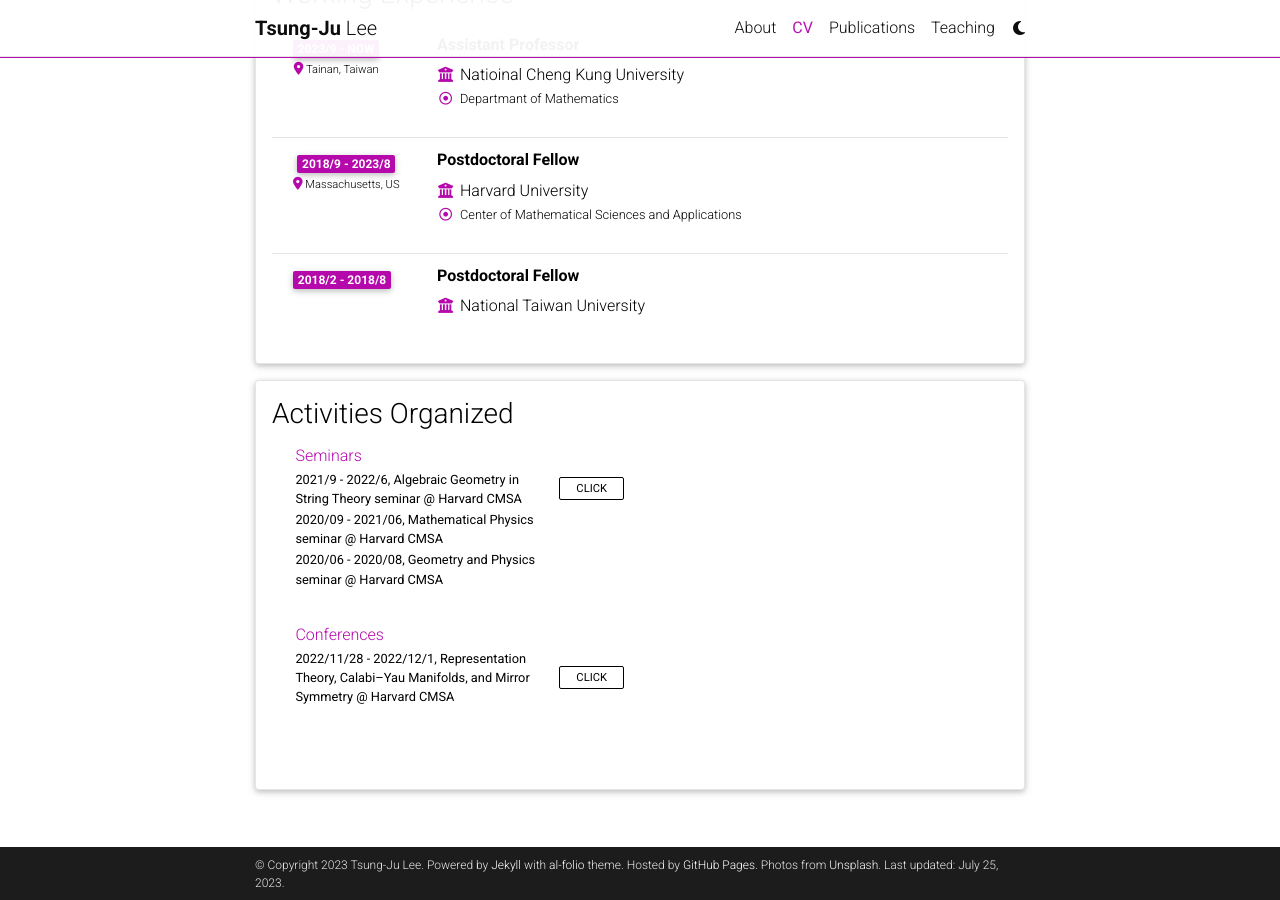
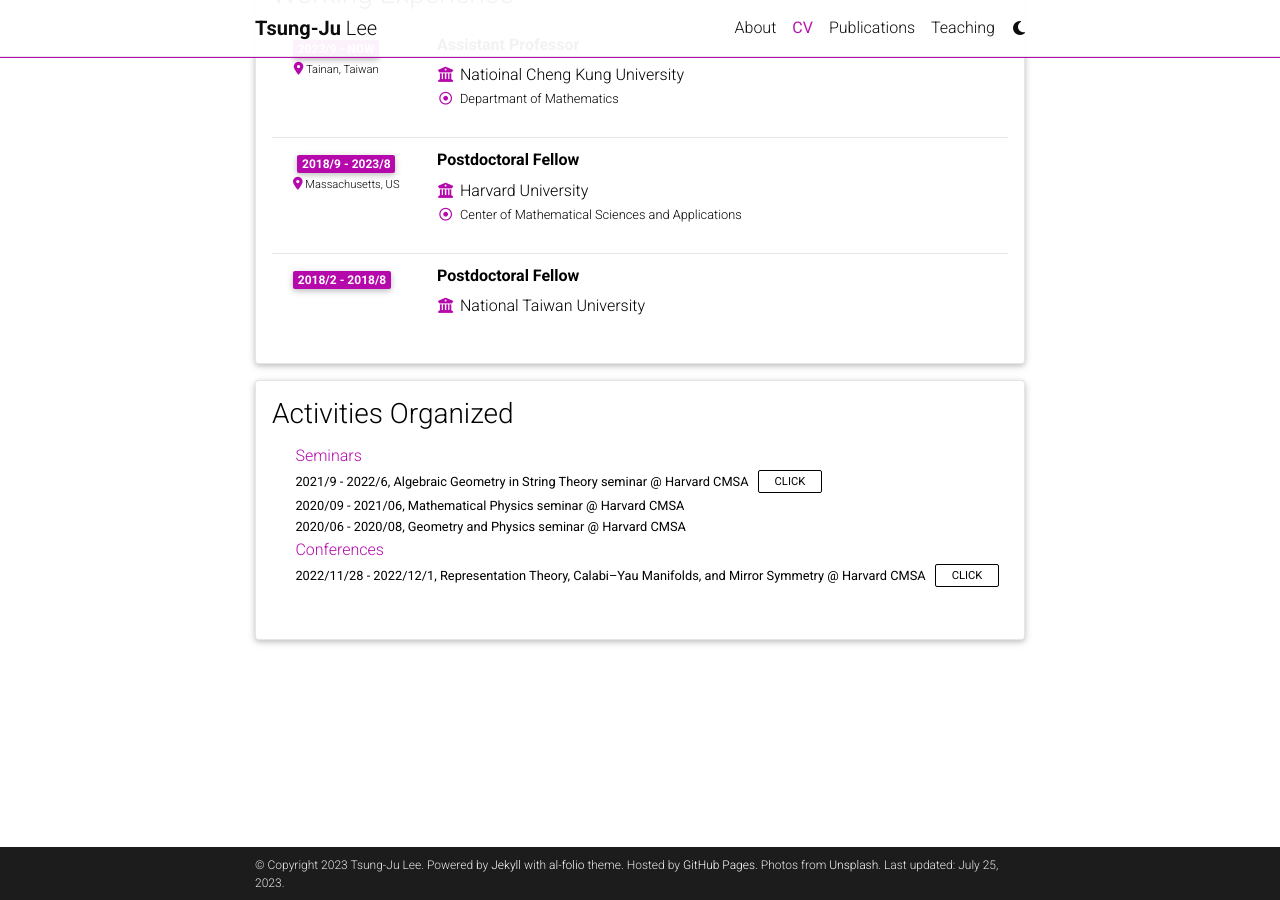
Before and after one commit to yusd24/yusd24.github.io-, a Jekyll site: the page built from _pages/cv.md, in a window 1280 px wide and 900 px high, scrolled down 999 px. Built offline with Jekyll 4.4.1, drawn with Linux system fonts in a browser that asks for light colours; comment, search, counter and statistics services are not loaded; a style sheet for code colours, icons or effects is not loaded.

Commit message:
Update list_groups.html

```diff
--- a/_includes/cv/list_groups.html
+++ b/_includes/cv/list_groups.html
@@ -1,6 +1,6 @@
 <div class="list-group">
   {% for content in entry.contents %}
-  <div class="list-group col-md-6">
+<!--<div class="list-group col-md-6">-->
     <table class="table-cv list-group-table">
       <tbody>
         <tr>
@@ -38,6 +38,6 @@
         {% endfor %}
       </tbody>
     </table>
-  </div>
+  <!--</div>-->
   {% endfor %}
 </div>
```
